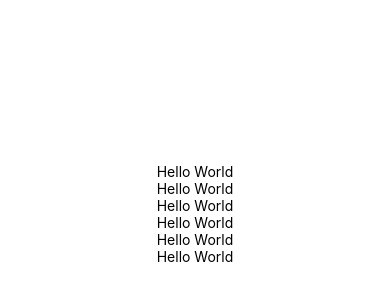
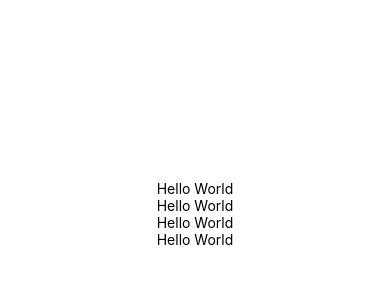
Before and after one commit to Daniielllo/work, a React Native app: screen / in a window 390 px wide. Shown: the part 208-508 px from the top of the page. Built offline with nearby package versions, Linux system fonts and the light colour scheme.

Commit message:
Update App.js
Comment

```diff
--- a/App.js
+++ b/App.js
@@ -13,8 +13,6 @@ class App extends React.Component{
         <Text>Hello World</Text>
         <Text>Hello World</Text>
         <Text>Hello World</Text>
-        <Text>Hello World</Text>
-        <Text>Hello World</Text>
       </View>
     )
   }
```
